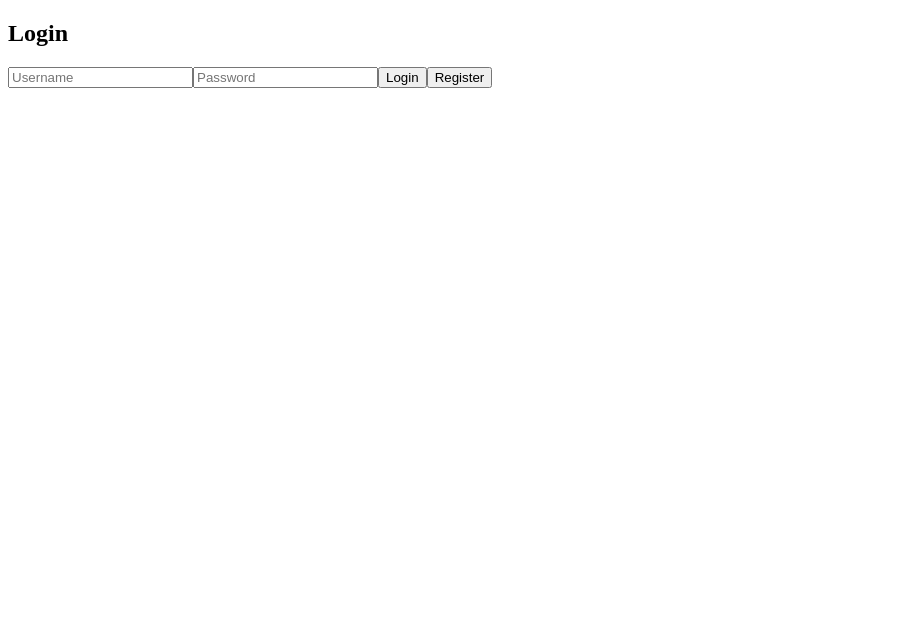
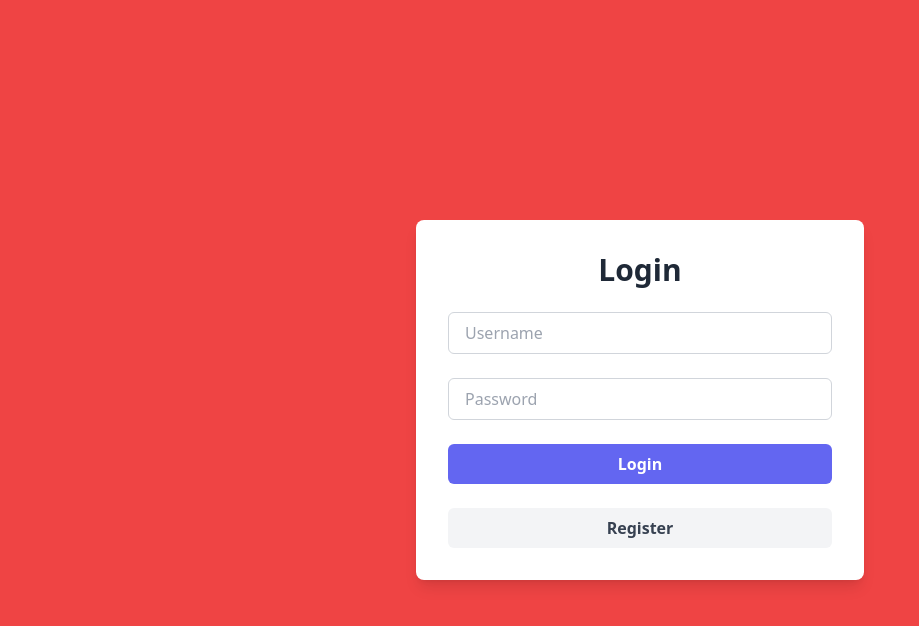
Before and after one commit to nate-benton90/bingo, a React (Create React App) app in the folder frontend/: page / in a window 1280 px wide. Shown: the top 626 px of the page, without its empty margins (0-919 px from the left). Built offline with nearby package versions, Linux system fonts and the light colour scheme.

Commit message:
working version with tailwind

```diff
--- a/frontend/src/App.tsx
+++ b/frontend/src/App.tsx
@@ -1,6 +1,8 @@
 import { useState } from 'react';
 import axios from 'axios';
+import { BrowserRouter as Router, Route, Switch, Redirect } from 'react-router-dom';
 
+// Use environment variable for the API base URL
 const apiBaseUrl = process.env.REACT_APP_API_BASE_URL;
 
 const App = () => {
@@ -8,41 +10,45 @@ const App = () => {
   const [password, setPassword] = useState('');
   const [isLoggedIn, setIsLoggedIn] = useState(false);
 
+  const handleRegister = async () => {
+    try {
+      await axios.post(`${apiBaseUrl}/api/users/register`, { username, password });
+      alert('Registered new user successfully');
+    } catch (err) {
+      alert('Error registering user');
+    }
+  };
+
   const handleLogin = async () => {
     try {
       const response = await axios.post(`${apiBaseUrl}/api/users/login`, { username, password });
       localStorage.setItem('token', response.data.token);
-      setIsLoggedIn(true);
+      setIsLoggedIn(true);  // Set logged-in state
     } catch (err) {
       alert('Invalid credentials');
     }
   };
 
-  const handleRegister = async () => {
-    try {
-      await axios.post(`${apiBaseUrl}/api/users/register`, { username, password });
-      alert('Registered successfully');
-    } catch (err) {
-      alert('Error registering');
-    }
-  };
-
   return (
-    <div className="min-h-screen flex items-center justify-center bg-gradient-to-r from-indigo-600 to-blue-500">
+    <Router>
+      <Switch>
+        <Route path="/" exact>
+          {!isLoggedIn ? (
+            <div className="min-h-screen flex items-center justify-center bg-red-500">
               <div className="w-full max-w-md p-8 space-y-6 bg-white rounded-lg shadow-lg">
                 <h2 className="text-3xl font-bold text-center text-gray-800">Login</h2>
                 <input
                   type="text"
-          placeholder="Username"
                   value={username}
                   onChange={(e) => setUsername(e.target.value)}
+                  placeholder="Username"
                   className="w-full px-4 py-2 border border-gray-300 rounded-md focus:outline-none focus:ring-2 focus:ring-indigo-500"
                 />
                 <input
                   type="password"
-          placeholder="Password"
                   value={password}
                   onChange={(e) => setPassword(e.target.value)}
+                  placeholder="Password"
                   className="w-full px-4 py-2 border border-gray-300 rounded-md focus:outline-none focus:ring-2 focus:ring-indigo-500"
                 />
                 <button
@@ -59,6 +65,30 @@ const App = () => {
                 </button>
               </div>
             </div>
+          ) : (
+            <Redirect to="/capybara" />
+          )}
+        </Route>
+
+        <Route path="/capybara">
+          {isLoggedIn ? (
+            <div>
+              <h1>Welcome!</h1>
+              <img
+                src="./capy.gif"  // Update this path to match the file location in `public`
+                alt="Capybara GIF"
+                style={{ width: '300px', height: '300px' }}
+              />
+            </div>
+          ) : (
+            <Redirect to="/" />
+          )}
+        </Route>
+
+        {/* Always redirect to "/" for any undefined route */}
+        <Redirect to="/" />
+      </Switch>
+    </Router>
   );
 };
 
--- a/frontend/src/index.tsx
+++ b/frontend/src/index.tsx
@@ -1,6 +1,6 @@
 import React from 'react';
 import ReactDOM from 'react-dom/client';  // Import from 'react-dom/client' for React 18
-// import './index.css';                     // Optional if you have styles
+import './index.css';                     // Optional if you have styles
 import App from './App';
 
 // Create a root for React 18
--- a/frontend/tailwind.config.js
+++ b/frontend/tailwind.config.js
@@ -1,7 +1,8 @@
 // frontend/tailwind.config.js
 module.exports = {
   content: [
-    "./src/**/*.{js,jsx,ts,tsx}",
+    "./src/**/*.{js,jsx,ts,tsx}", // Ensures Tailwind scans all components
+    "./public/index.html",
   ],
   theme: {
     extend: {},
```
Lines whose indentation alone changed are shown as unchanged.
